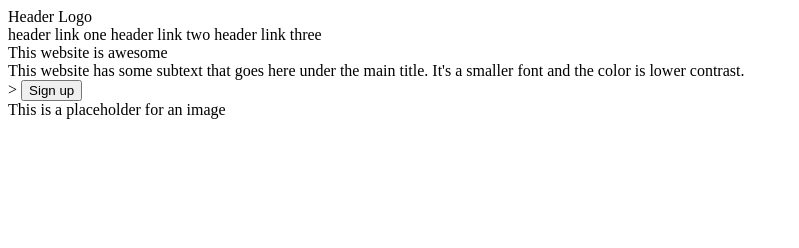
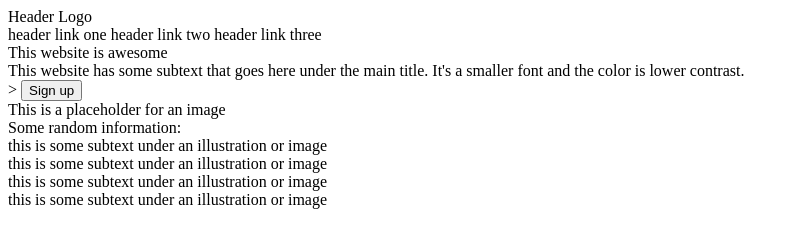
Before and after one commit to taylor-alex/odin-landing-page, a plain HTML site: page index.html in a window 1280 px wide. Shown: the whole page, without its empty margins (0-799 px from the left). Drawn offline with Linux system fonts and the light colour scheme.

Commit message:
Add html for info section

```diff
--- a/index.html
+++ b/index.html
@@ -27,7 +27,25 @@
         </div>
     </div>
     <div class="info">
-
+        <div class="info-text">Some random information:</div>
+        <div class="deck">
+            <div class="card">
+               <div class="card-box"></div>
+               <div class="card-text">this is some subtext under an illustration or image</div>
+            </div>
+            <div class="card">
+                <div class="card-box"></div>
+                <div class="card-text">this is some subtext under an illustration or image</div>
+            </div>
+            <div class="card">
+                <div class="card-box"></div>
+                <div class="card-text">this is some subtext under an illustration or image</div>
+            </div>
+            <div class="card">
+                <div class="card-box"></div>
+                <div class="card-text">this is some subtext under an illustration or image</div>
+            </div>
+        </div>
     </div>
     <div class="quote">
 
```
